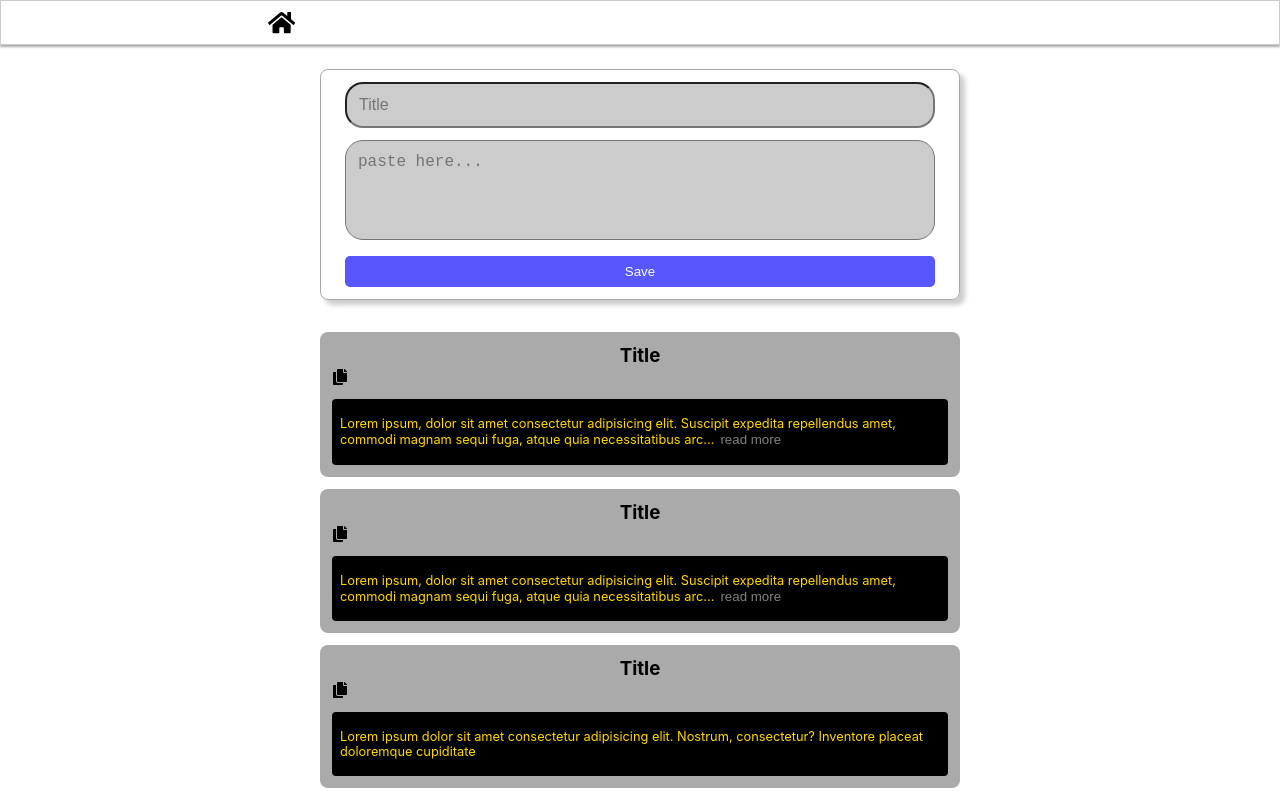
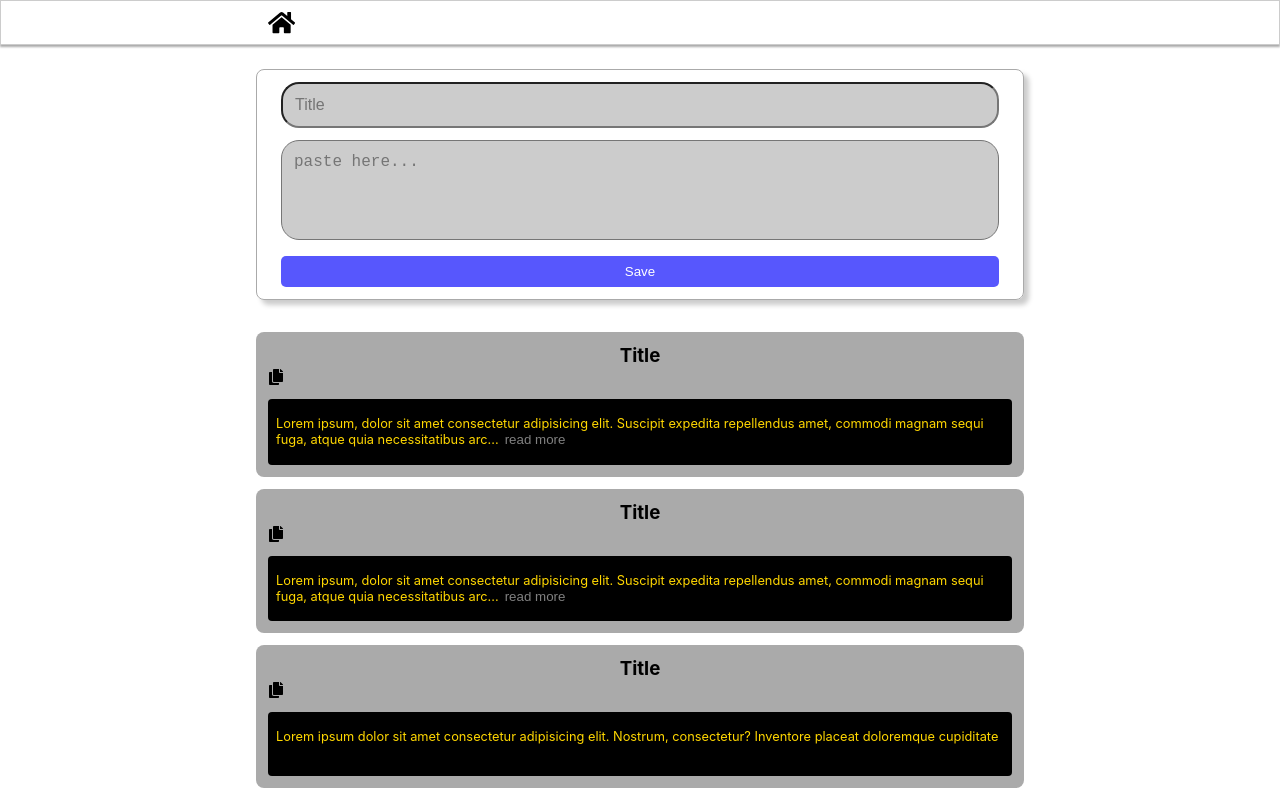
Before and after one commit to VictoryIfebhor/copy-and-paste-frontend, a React (Vite) app: page / in a window 1280 px wide. Shown: the top 798 px of the page. Built offline with nearby package versions, Linux system fonts and the light colour scheme.

Commit message:
Adjusted the width of the page

```diff
--- a/src/index.css
+++ b/src/index.css
@@ -12,7 +12,7 @@ body {
 }
 
 main {
-  max-width: 50%;
+  max-width: 60%;
   margin: 24px auto;
 }
 
```
